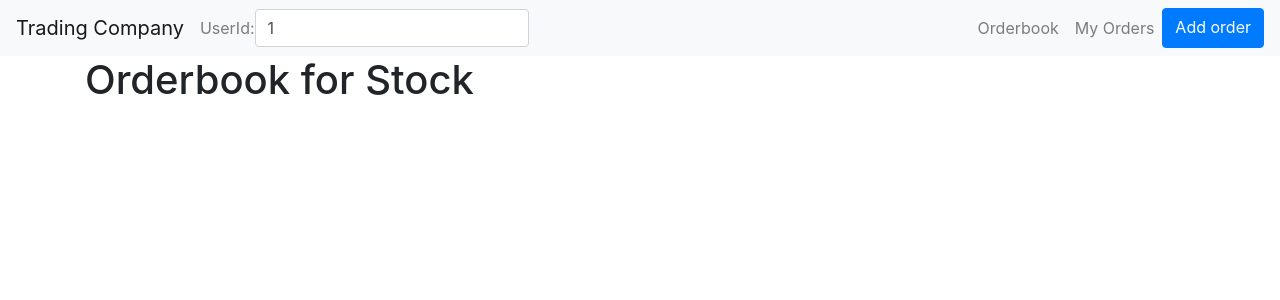
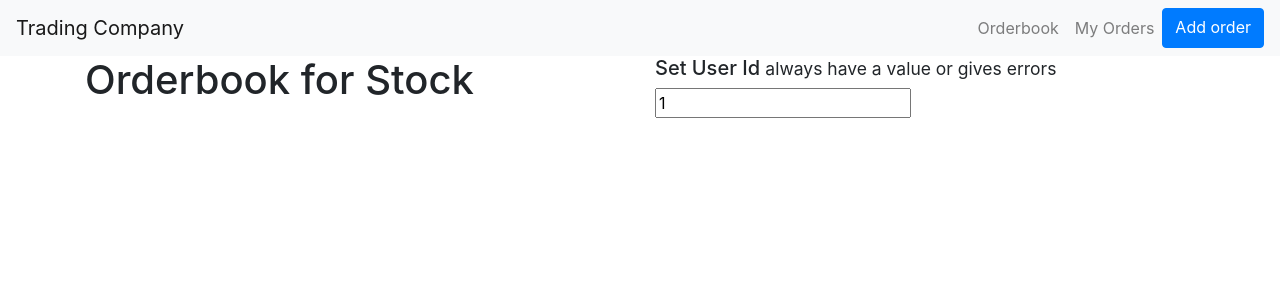
Before and after one commit to indie-rok/diversify-test, a React (Create React App) app in the folder frontend/: page / in a window 1280 px wide. Shown: the top 300 px of the page. Built offline with nearby package versions, Linux system fonts and the light colour scheme; no server answers.

Commit message:
UI tweak

```diff
--- a/frontend/src/App.js
+++ b/frontend/src/App.js
@@ -14,12 +14,12 @@ export default function App() {
 
   return (
     <Router>
-      <Menu userId={userId} setUserId={setUserId} />
+      <Menu />
 
       <>
         <Switch>
           <Route path="/" exact>
-            <OrderBook />
+            <OrderBook userId={userId} setUserId={setUserId} />
           </Route>
           <Route path="/orders">
             <MyOrders userId={userId} />
--- a/frontend/src/components/Menu/index.js
+++ b/frontend/src/components/Menu/index.js
@@ -1,4 +1,4 @@
-import { Navbar, Nav, Form, FormControl, Button } from "react-bootstrap";
+import { Navbar, Nav, Button } from "react-bootstrap";
 import { Link } from "react-router-dom";
 
 export default function Menu({ userId, setUserId }) {
@@ -7,16 +7,6 @@ export default function Menu({ userId, setUserId }) {
       <Navbar.Brand>Trading Company</Navbar.Brand>
       <Navbar.Toggle aria-controls="basic-navbar-nav" />
       <Navbar.Collapse>
-        <Form inline>
-          <Navbar.Text>UserId: </Navbar.Text>
-          <FormControl
-            type="text"
-            placeholder="Enter user id"
-            value={userId}
-            onChange={(event) => parseInt(setUserId(event.target.value))}
-            className="mr-sm-2"
-          />
-        </Form>
         <Nav className="ml-auto">
           <Nav.Link as={Link} to="/">
             Orderbook
--- a/frontend/src/screens/AddOrder/index.js
+++ b/frontend/src/screens/AddOrder/index.js
@@ -28,6 +28,12 @@ export default function AddOrder({ userId }) {
           />
         </Form.Group>
 
+        <Form.Group>
+          <Form.Label>
+            User Id: <strong>{userId}</strong>
+          </Form.Label>
+        </Form.Group>
+
         <Button
           variant="success"
           onClick={async () => {
@@ -43,7 +49,6 @@ export default function AddOrder({ userId }) {
           Send
         </Button>
       </Form>
-      {userId}
     </Container>
   );
 }
--- a/frontend/src/screens/MyOrders/index.js
+++ b/frontend/src/screens/MyOrders/index.js
@@ -11,6 +11,7 @@ export default function MyOrders({ userId }) {
     return (
       <tr key={order.orderId}>
         <td>{order.orderId}</td>
+        <td>{order.userId}</td>
         <td>{order.amount}</td>
         <td>{order.price}</td>
         <td>
@@ -47,7 +48,8 @@ export default function MyOrders({ userId }) {
       <Table striped bordered hover>
         <thead>
           <tr>
-            <th>ID</th>
+            <th>Order Id</th>
+            <th>User Id</th>
             <th>Amount</th>
             <th>Price</th>
             <th></th>
--- a/frontend/src/screens/OrderBook/index.js
+++ b/frontend/src/screens/OrderBook/index.js
@@ -13,7 +13,7 @@ import {
 
 import { getOrderBook } from "../../utils/api";
 
-export default function Orderbook() {
+export default function Orderbook({ userId, setUserId }) {
   const [orderbook, setOrderBook] = useState([]);
 
   useEffect(() => {
@@ -30,8 +30,20 @@ export default function Orderbook() {
         <Col>
           <h1>Orderbook for Stock</h1>
         </Col>
+        <Col>
+          <h5>
+            Set User Id <small>always have a value or gives errors</small>
+          </h5>
+          <input
+            type="text"
+            placeholder="Enter user id"
+            value={userId}
+            onChange={(event) => parseInt(setUserId(event.target.value))}
+          />
+        </Col>
       </Row>
       <Row>
+        <Col>
           <XYPlot height={500} width={500}>
             <VerticalGridLines />
             <HorizontalGridLines />
@@ -39,6 +51,7 @@ export default function Orderbook() {
             <YAxis />
             <AreaSeries data={orderbook} />
           </XYPlot>
+        </Col>
       </Row>
     </Container>
   );
```
Lines whose indentation alone changed are shown as unchanged.
